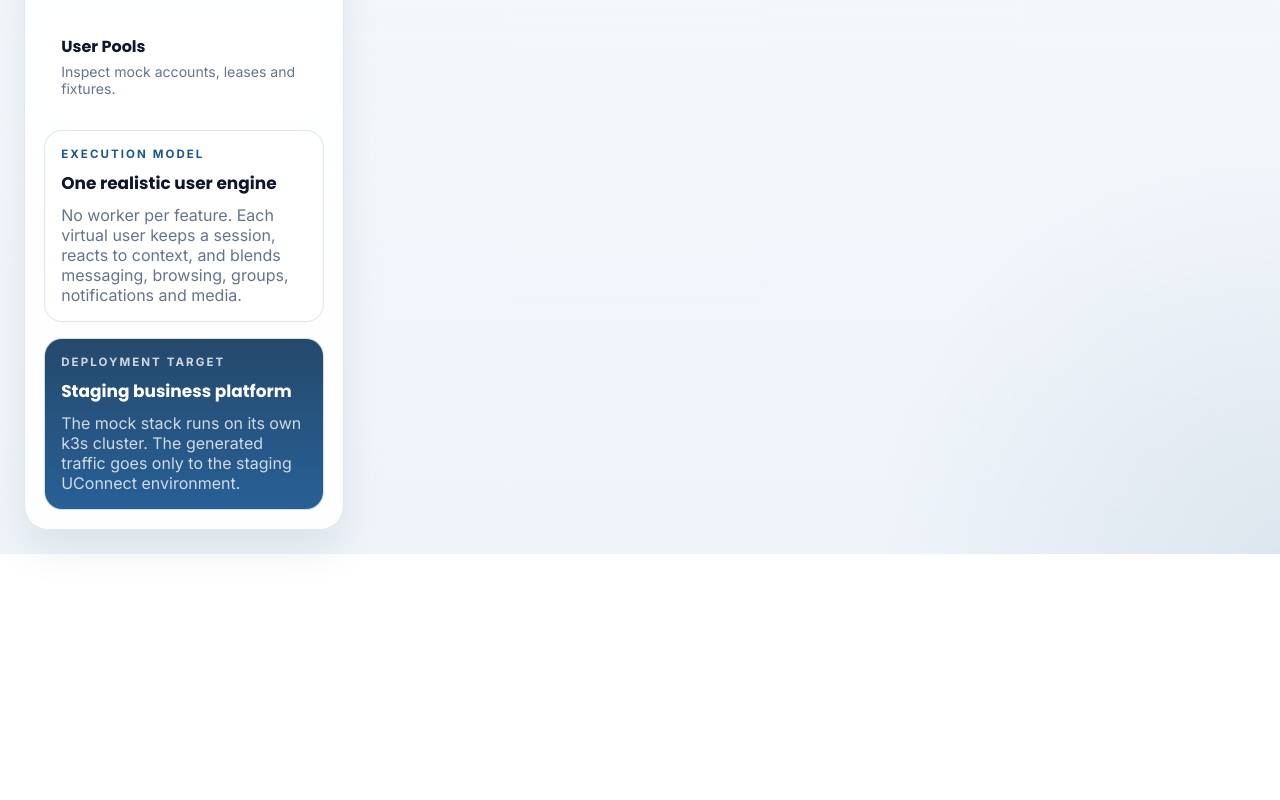
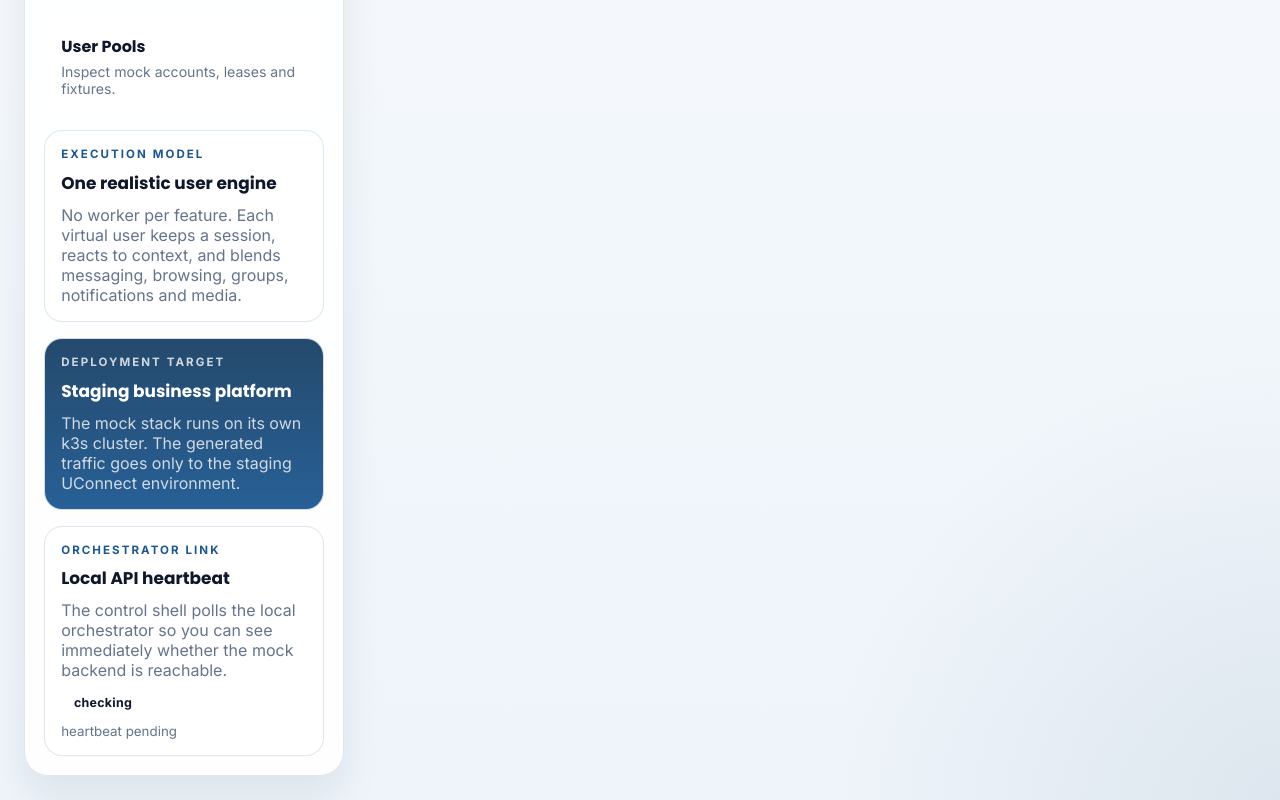
Before and after one commit to ucnnct/ucnnct-mock, an Angular app in the folder mock-control-center/: page /overview in a window 1280 px wide. Shown: the part 578-1378 px from the top of the page. Before the commit the page ends 1132 px from the top, so only its background shows below. Built offline with nearby package versions, Linux system fonts and the light colour scheme; no server answers.

Commit message:
feat(mock-control-center): surface orchestrator health

```diff
--- a/mock-control-center/src/app/shell/app-shell.component.html
+++ b/mock-control-center/src/app/shell/app-shell.component.html
@@ -54,6 +54,21 @@
           UConnect environment.
         </p>
       </div>
+
+      <div class="sidebar-card">
+        <span class="eyebrow">Orchestrator link</span>
+        <h2>Local API heartbeat</h2>
+        <p class="muted">
+          The control shell polls the local orchestrator so you can see immediately whether the mock
+          backend is reachable.
+        </p>
+        <div class="heartbeat">
+          <span class="badge" [class.badge--success]="backendState === 'ready'" [class.badge--danger]="backendState === 'down'">
+            {{ backendState === 'ready' ? 'api ready' : backendState === 'down' ? 'api down' : 'checking' }}
+          </span>
+          <small class="muted">{{ backendTimestamp }}</small>
+        </div>
+      </div>
     </aside>
 
     <main class="content">
--- a/mock-control-center/src/app/shell/app-shell.component.scss
+++ b/mock-control-center/src/app/shell/app-shell.component.scss
@@ -130,6 +130,11 @@
   color: rgba(255, 255, 255, 0.78);
 }
 
+.heartbeat {
+  display: grid;
+  gap: 0.45rem;
+}
+
 .content {
   min-width: 0;
 }
--- a/mock-control-center/src/app/shell/app-shell.component.ts
+++ b/mock-control-center/src/app/shell/app-shell.component.ts
@@ -1,5 +1,5 @@
 import { CommonModule } from '@angular/common';
-import { Component } from '@angular/core';
+import { Component, OnDestroy, OnInit } from '@angular/core';
 import { RouterLink, RouterLinkActive, RouterOutlet } from '@angular/router';
 
 @Component({
@@ -8,11 +8,47 @@ import { RouterLink, RouterLinkActive, RouterOutlet } from '@angular/router';
   templateUrl: './app-shell.component.html',
   styleUrl: './app-shell.component.scss'
 })
-export class AppShellComponent {
+export class AppShellComponent implements OnInit, OnDestroy {
+  protected backendState: 'checking' | 'ready' | 'down' = 'checking';
+  protected backendTimestamp = 'heartbeat pending';
+  private readonly apiBaseUrl =
+    (globalThis as { __MOCK_CONTROL_CENTER_API_BASE_URL__?: string }).__MOCK_CONTROL_CENTER_API_BASE_URL__ ??
+    'http://localhost:7300';
+  private heartbeatHandle?: number;
+
   protected readonly navItems = [
     { label: 'Overview', route: '/overview', summary: 'Architecture, live posture and control-plane context.' },
     { label: 'Runs', route: '/runs', summary: 'Compose and start realistic load runs.' },
     { label: 'Scaling', route: '/scaling', summary: 'Read HPA, replicas and worker pressure at a glance.' },
     { label: 'User Pools', route: '/user-pools', summary: 'Inspect mock accounts, leases and fixtures.' }
   ];
+
+  ngOnInit(): void {
+    void this.refreshBackendState();
+    this.heartbeatHandle = window.setInterval(() => {
+      void this.refreshBackendState();
+    }, 10000);
+  }
+
+  ngOnDestroy(): void {
+    if (this.heartbeatHandle) {
+      window.clearInterval(this.heartbeatHandle);
+    }
+  }
+
+  private async refreshBackendState(): Promise<void> {
+    try {
+      const response = await fetch(`${this.apiBaseUrl}/health`);
+      if (!response.ok) {
+        throw new Error(`healthcheck failed with ${response.status}`);
+      }
+
+      const payload = (await response.json()) as { generatedAt?: string };
+      this.backendState = 'ready';
+      this.backendTimestamp = payload.generatedAt ?? new Date().toISOString();
+    } catch {
+      this.backendState = 'down';
+      this.backendTimestamp = 'unreachable';
+    }
+  }
 }
```
Also changed, not shown: 2 other files (tests, documents, lock files or other folders).
